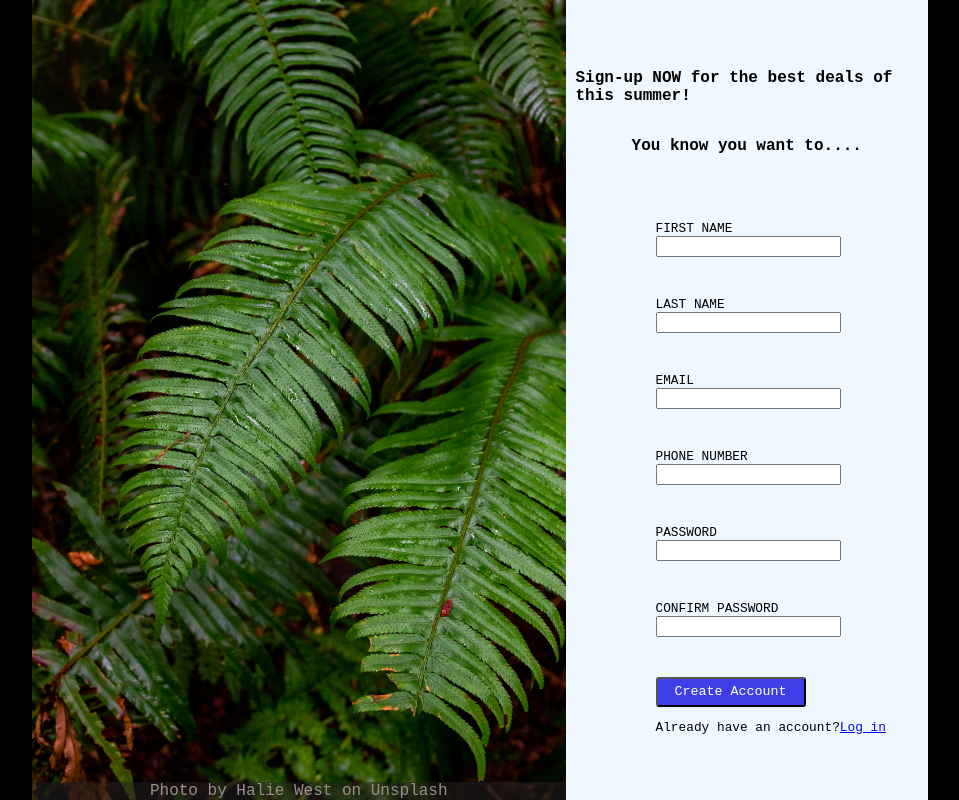
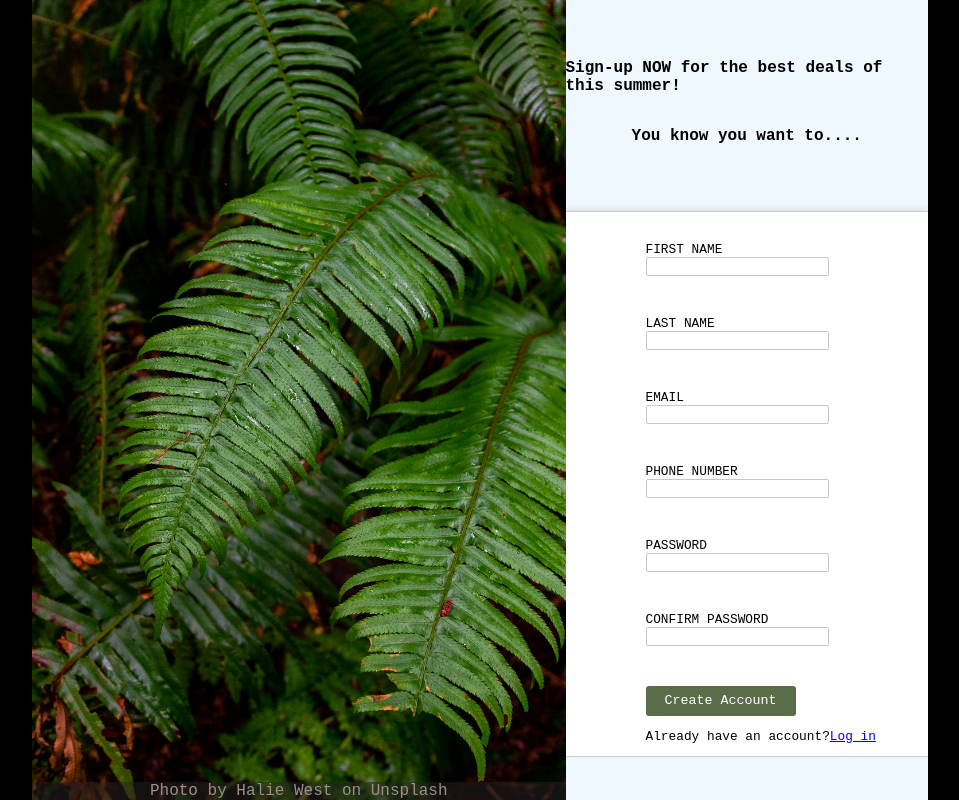
Before and after one commit to PDK34/Sign-up_form, a plain HTML site: page index.html in a window 1280 px wide. Shown: the whole page, without its empty margins (160-1119 px from the left). Drawn offline with Linux system fonts and the light colour scheme.

Commit message:
Stylize the form

```diff
--- a/styles.css
+++ b/styles.css
@@ -31,7 +31,6 @@ body{
 
 }
 .right-side{
-    padding: 10px;
     background-color: aliceblue;
     display: flex;
     flex-direction: column;
@@ -48,8 +47,14 @@ body{
     flex-wrap: wrap;
     justify-content: start;
     margin-top: 50px;
-    margin-left: 80px;
+    padding-top: 30px;
+    padding-left: 80px;
     font-size: 0.8em;
+    background-color: white;
+    border-top: 1px solid #ccc;
+    border-bottom: 1px solid #ccc;
+    box-shadow: 0 -2px 5px rgba(0, 0, 0, 0.1);
+
 }
 
 .right-side form div{
@@ -57,11 +62,34 @@ body{
     flex-direction: column;
 }
 
-form .button button{
+.right-side form .button button{
     width: 150px;
     height: 30px;
     border-radius: 3px;
-    background-color: rgb(63, 63, 233);
+    background-color: #596D48;
     color: white;
     font-family: monospace,sans-serif;
+    border: none;
+    cursor: pointer;
 }
+
+
+form .button button:hover{
+    background-color: #7e9767;
+}
+
+
+input{
+    border-radius: 2px;
+    border:1px solid #c5c7cb ;
+}
+
+input:focus{
+    border-color: rgb(25, 25, 255);
+    outline: none;
+
+}
+
+input:invalid{
+    border-color: red;
+}
```
